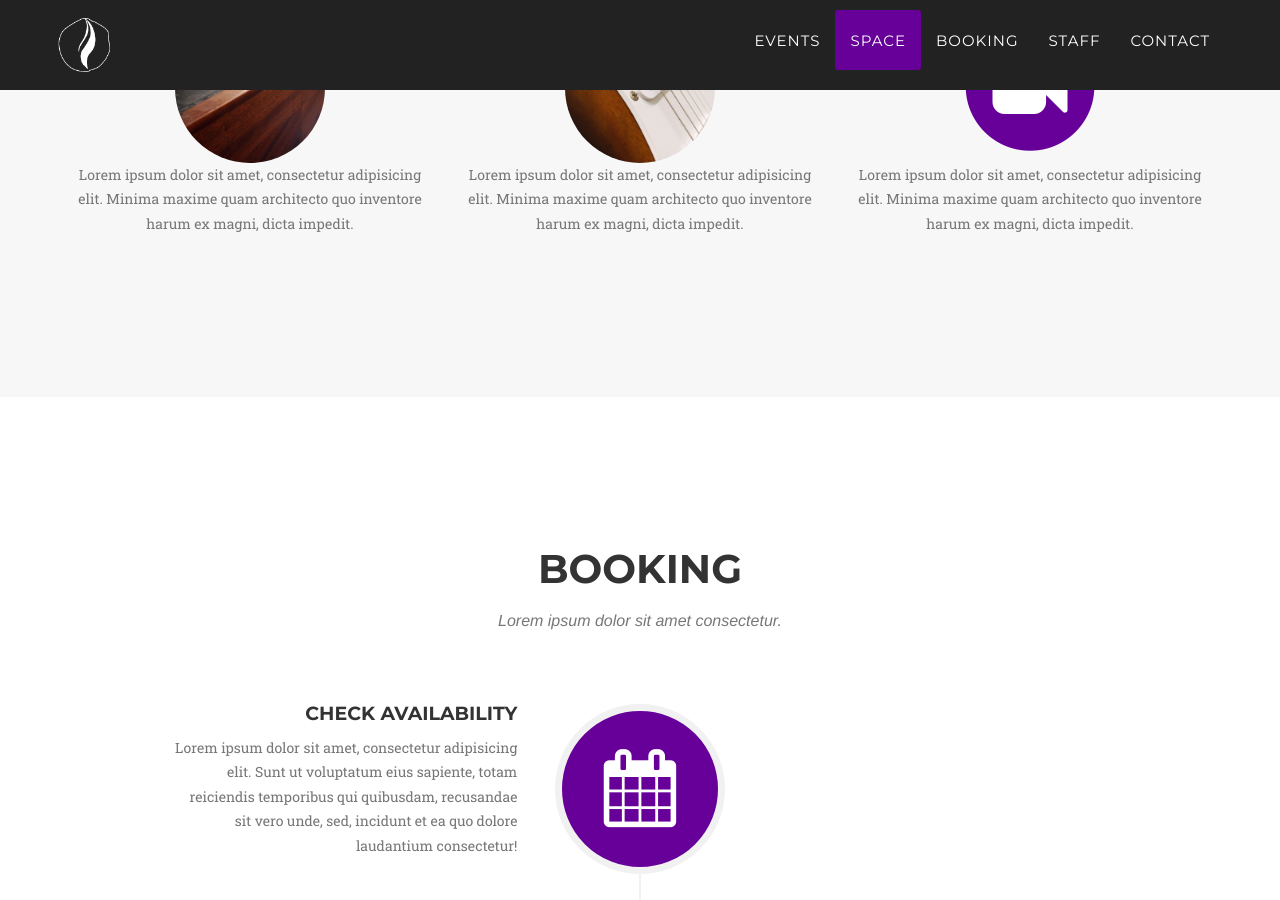
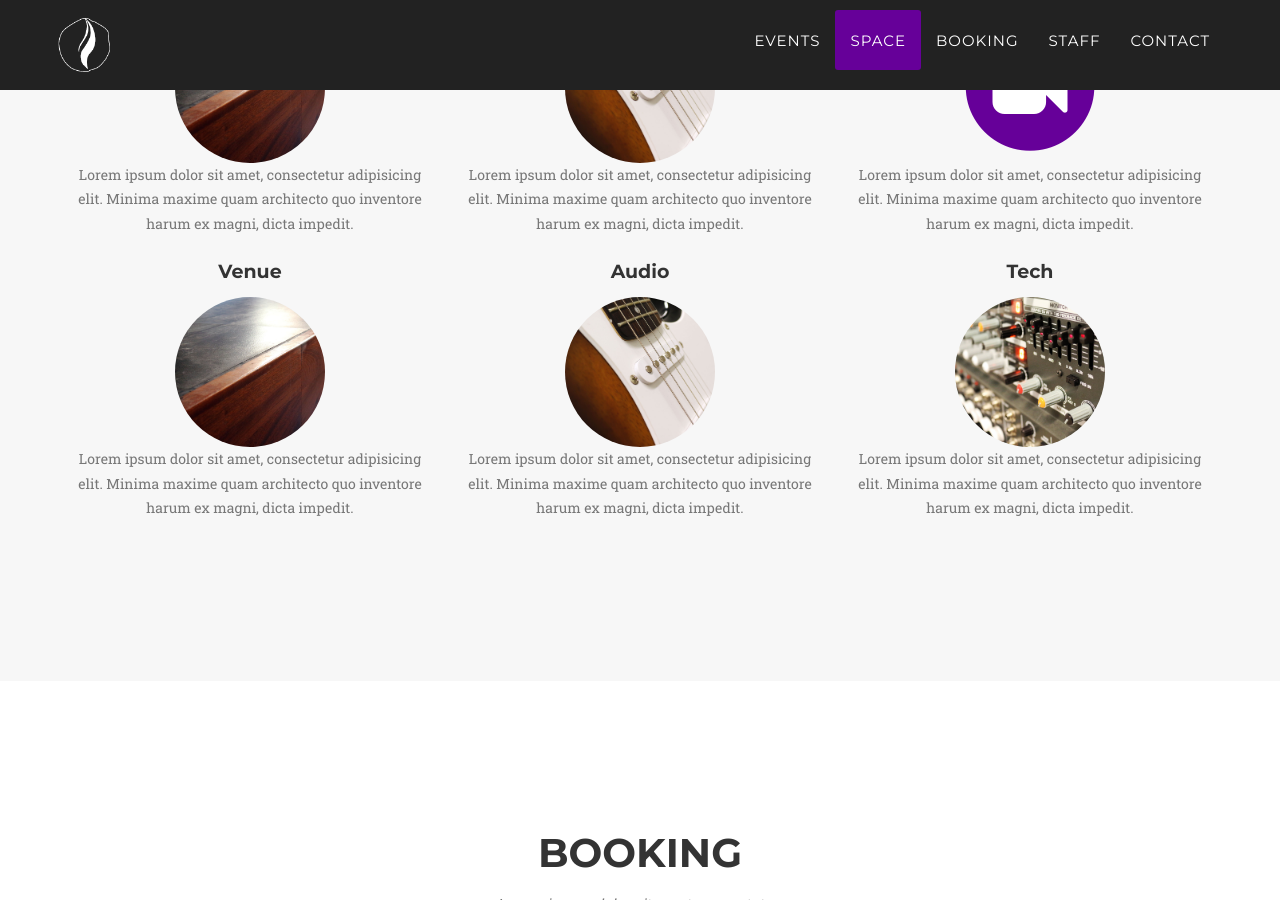
Before and after one commit to ryanfan/cats-eye-revamped, a Jekyll site: the page built from index.html, in a window 1280 px wide and 900 px high, scrolled down 2878 px. Built offline with Jekyll 4.4.1, drawn with Linux system fonts in a browser that asks for light colours; some web fonts are replaced.

Commit message:
Trying new stuff with buttons

```diff
--- a/_includes/services.html
+++ b/_includes/services.html
@@ -102,6 +102,45 @@
                     </a>
                     <p class="text-muted">Lorem ipsum dolor sit amet, consectetur adipisicing elit. Minima maxime quam architecto quo inventore harum ex magni, dicta impedit.</p>
                 </div>
+                <div class="col-md-4">
+                    <h4 class="service-heading">Venue</h4>
+                    <a href="#portfolioModalVenue" class="portfolio-link" data-toggle="modal">
+                        <span class="fa-stack fa-5x">
+                            <div class="space-see-more">
+                                <i class="fa fa-circle fa-stack-2x text-primary"></i>
+                                <i class="fa fa-users fa-stack-1x fa-inverse"></i>
+                            </div>
+                            <img src="img/space/venue.jpg" class="img-responsive" style="border-radius:50%" alt="">
+                        </span>
+                    </a>
+                    <p class="text-muted">Lorem ipsum dolor sit amet, consectetur adipisicing elit. Minima maxime quam architecto quo inventore harum ex magni, dicta impedit.</p>
+                </div>
+                <div class="col-md-4">
+                    <h4 class="service-heading">Audio</h4>
+                    <a href="#portfolioModalVenue" class="portfolio-link" data-toggle="modal">
+                        <span class="fa-stack fa-5x">
+                            <div class="space-see-more">
+                                <i class="fa fa-circle fa-stack-2x text-primary"></i>
+                                <i class="fa fa-volume-up fa-stack-1x fa-inverse"></i>
+                            </div>
+                            <img src="img/space/audio.jpg" class="img-responsive" style="border-radius:50%" alt="">
+                        </span>
+                    </a>
+                    <p class="text-muted">Lorem ipsum dolor sit amet, consectetur adipisicing elit. Minima maxime quam architecto quo inventore harum ex magni, dicta impedit.</p>
+                </div>
+                <div class="col-md-4">
+                    <h4 class="service-heading">Tech</h4>
+                    <a href="#portfolioModalTech" class="portfolio-link" data-toggle="modal">
+                        <span class="fa-stack fa-5x">
+                            <div class="space-see-more">
+                                <i class="fa fa-circle fa-stack-2x text-primary"></i>
+                                <i class="fa fa-video-camera fa-stack-1x fa-inverse"></i>
+                            </div>
+                            <img src="img/space/tech.jpg" class="img-responsive" style="border-radius:50%" alt="">
+                        </span>
+                    </a>
+                    <p class="text-muted">Lorem ipsum dolor sit amet, consectetur adipisicing elit. Minima maxime quam architecto quo inventore harum ex magni, dicta impedit.</p>
+                </div>
             </div>
         </div>
     </section>
```
